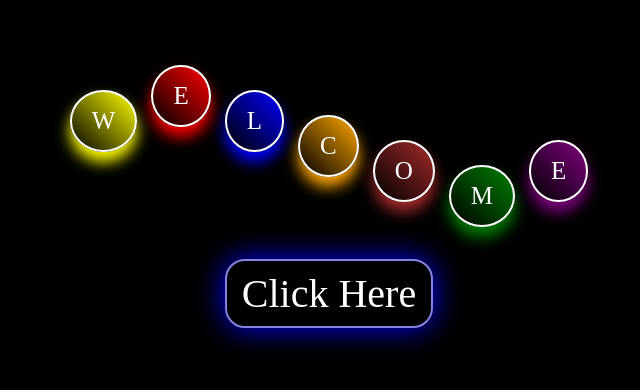
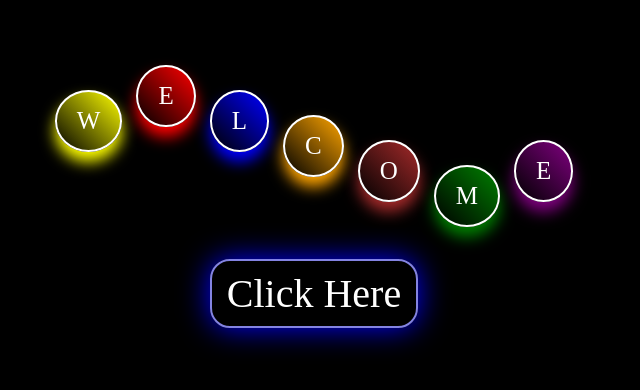
Before and after one commit to pallepraveen/Enter, a plain HTML site: page index.html in a window 1280 px wide. Shown: the top 390 px of the page, without its empty margins (626-1266 px from the left). Drawn offline with Linux system fonts and the light colour scheme.

Commit message:
Update index.html
ok

```diff
--- a/index.html
+++ b/index.html
@@ -15,7 +15,7 @@
         div{
             text-align: center;
             margin: 60px;
-            margin-left: -5px;
+            margin-left: -20px;
             width: 100%;
             height: 100%;
         }
```
